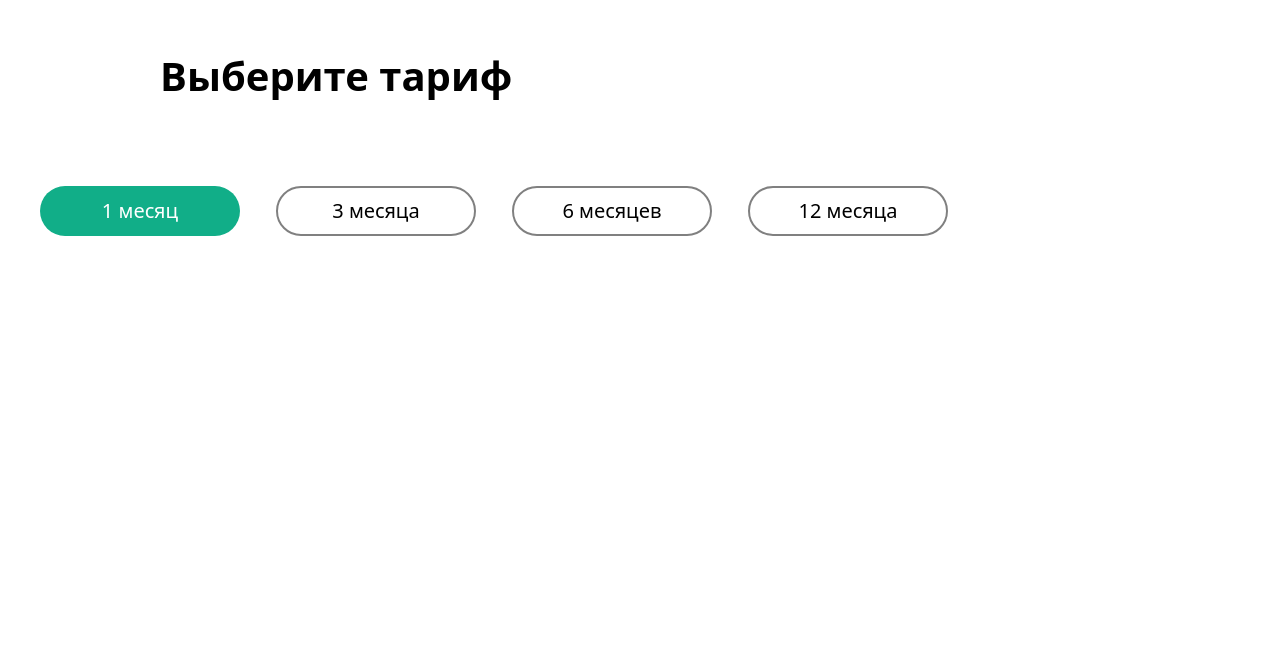
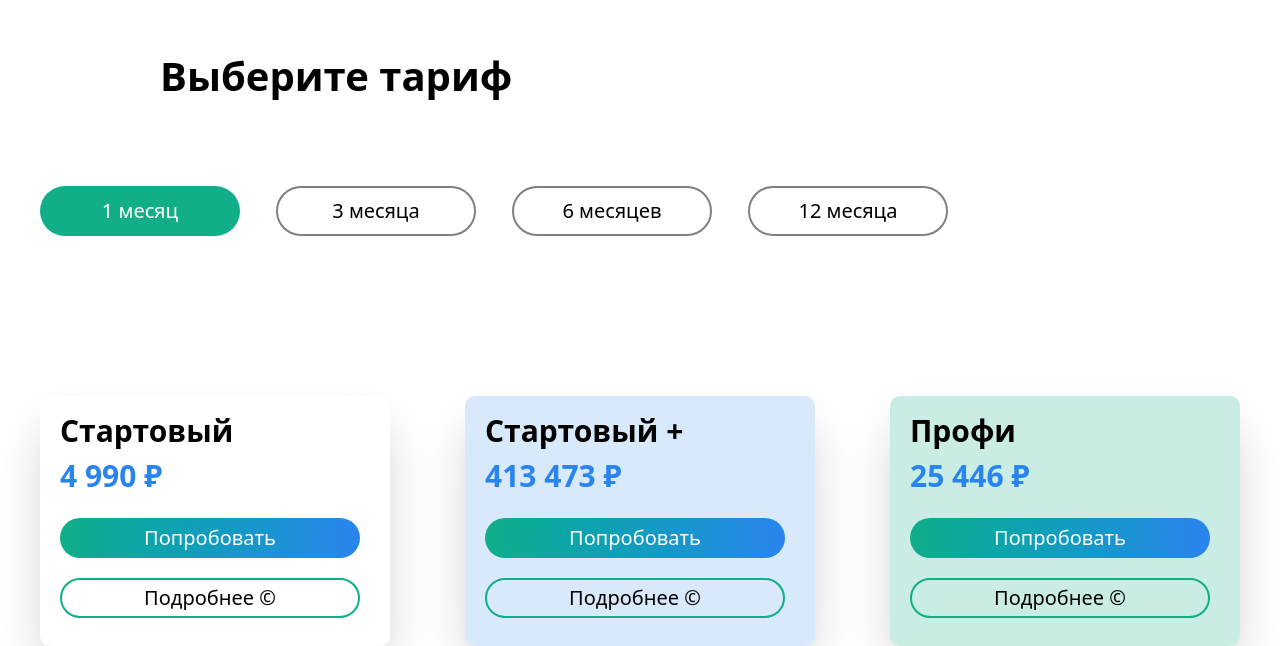
Before and after one commit to Ahmadjon04082009/Home-work-22.12.2025, a website: page src/index.html in a window 1280 px wide. Shown: the part 4975-5621 px from the top of the page. Before the commit the page ends 5211 px from the top, so only its background shows below. Drawn offline with Linux system fonts and the light colour scheme.

Commit message:
section 11 build

```diff
--- a/src/index.html
+++ b/src/index.html
@@ -269,6 +269,42 @@
 
     </section>
 
+<section class="lg:flex max-w-[1200px] m-auto justify-between mt-40">
+
+        <div class="w-[350px] h-[250px] bg-[#FFFFFF] rounded-[10px] shadow-2xl pl-5 lg:mt-0 mt-10 lg:ml-0 ml-25">
+            <h1 class="text-[30px] font-[600] pt-3">Стартовый</h1>
+            <p class="text-[30px] font-[600] text-[#2A84EE]">4 990 ₽</p>
+            <button
+                class="w-[300px] h-[40px] bg-gradient-to-r from-[#11AE88] to-[#2A84EE] text-white rounded-[40px] text-[20px] mt-5">Попробовать</button>
+            <button
+                class="w-[300px] h-[40px] bg-gradient-to-r border-2 border-[#11AE88]  text-black mt-5 rounded-[40px] text-[20px] ">Подробнее
+                ©</button>
+        </div>
+        <div class="w-[350px] h-[250px] bg-[#2a85ee2e] rounded-[10px] shadow-2xl pl-5 lg:mt-0 mt-10 lg:ml-0 ml-25">
+            <h1 class="text-[30px] font-[600] pt-3">Стартовый +</h1>
+            <p class="text-[30px] font-[600] text-[#2A84EE]">413 473 ₽</p>
+            <button
+                class="w-[300px] h-[40px] bg-gradient-to-r from-[#11AE88] to-[#2A84EE] text-white rounded-[40px] text-[20px] mt-5">Попробовать</button>
+            <button
+                class="w-[300px] h-[40px] bg-gradient-to-r border-2 border-[#11AE88]  text-black mt-5 rounded-[40px] text-[20px] ">Подробнее
+                ©</button>
+        </div>
+        <div class="w-[350px] h-[250px] bg-[#11ae8739] rounded-[10px] shadow-2xl pl-5  lg:mt-0 mt-10 lg:ml-0 ml-25">
+            <h1 class="text-[30px] font-[600] pt-3">Профи</h1>
+            <p class="text-[30px] font-[600] text-[#2A84EE]">25 446 ₽</p>
+            <button
+                class="w-[300px] h-[40px] bg-gradient-to-r from-[#11AE88] to-[#2A84EE] text-white rounded-[40px] text-[20px] mt-5">Попробовать</button>
+            <button
+                class="w-[300px] h-[40px] bg-gradient-to-r border-2 border-[#11AE88]  text-black mt-5 rounded-[40px] text-[20px] ">Подробнее
+                ©</button>
+        </div>
+
+
+
+
+    </section>
+
+
 
 
 
```
